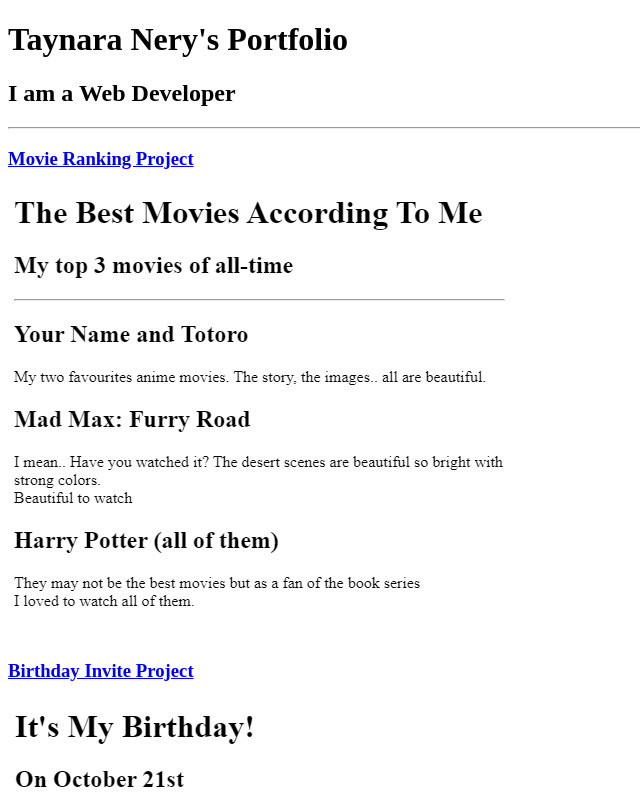
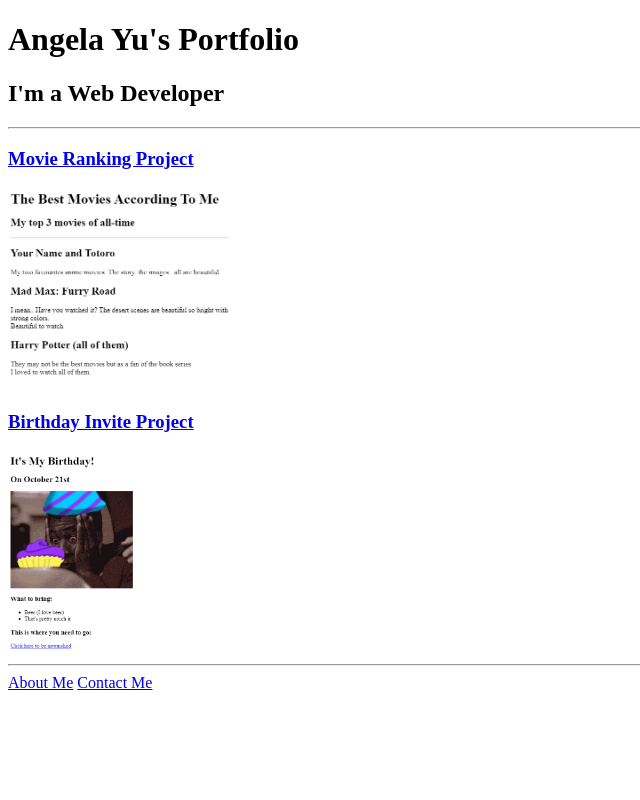
Before and after one commit to Tay-Nery/html-portfolio, a plain HTML site: page index.html in a window 1280 px wide. Shown: the top 800 px of the page, without its empty margins (0-640 px from the left). Drawn offline with Linux system fonts and the light colour scheme.

Commit message:
Add files via upload

```diff
--- a/index.html
+++ b/index.html
@@ -7,13 +7,13 @@
 </head>
 
 <body>
-    <h1>Taynara Nery's Portfolio</h1>
-    <h2>I am a Web Developer</h2>
+  <h1>Angela Yu's Portfolio</h1>
+  <h2>I'm a Web Developer</h2>
   <hr />
   <h3><a href="./public/movie-ranking.html">Movie Ranking Project</a></h3>
-    <img src="./assets/images/movie-ranking.png" alt="Movie Ranking project preview">
+  <img src="./assets/images/movie-ranking.png" height="200" alt="movie ranking project preview"/>
   <h3><a href="./public/birthday-invite.html">Birthday Invite Project</a></h3>
-    <img src="/assets/images/birthday-invite.png" alt="Birthday invited project preview">
+  <img src="./assets/images/birthday-invite.png" height="200" alt="birthday invite project preview"/>
   <hr />
   <a href="./public/about.html">About Me</a>
   <a href="./public/contact.html">Contact Me</a>
```
Lines whose indentation alone changed are shown as unchanged.
